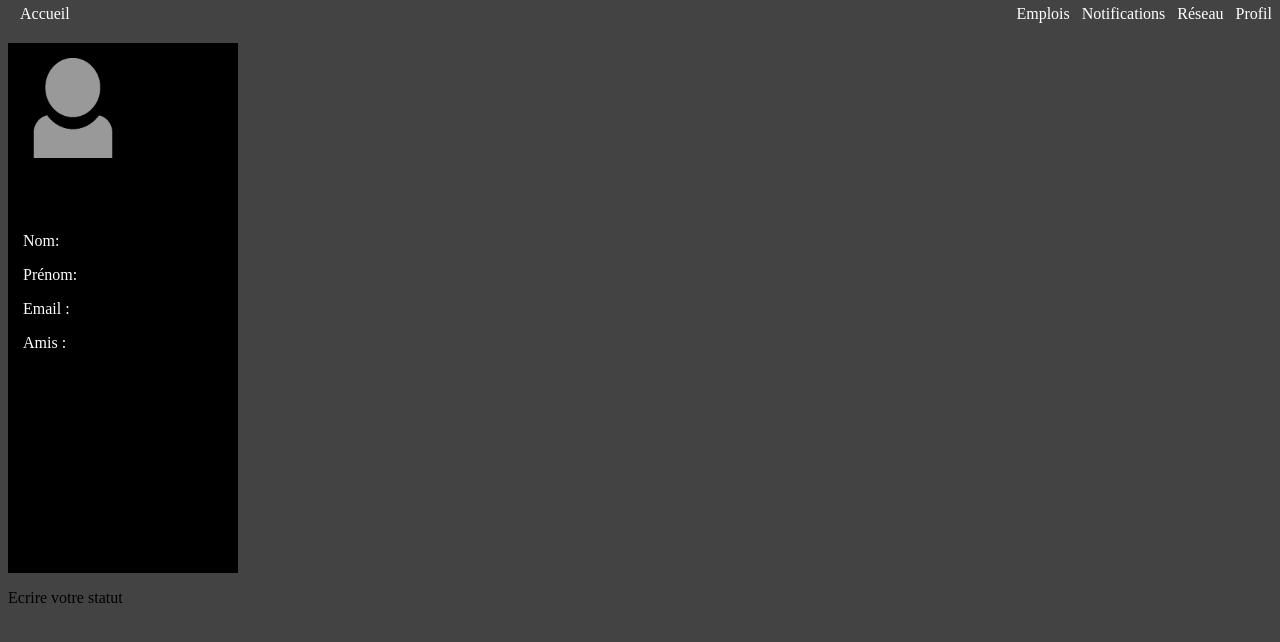
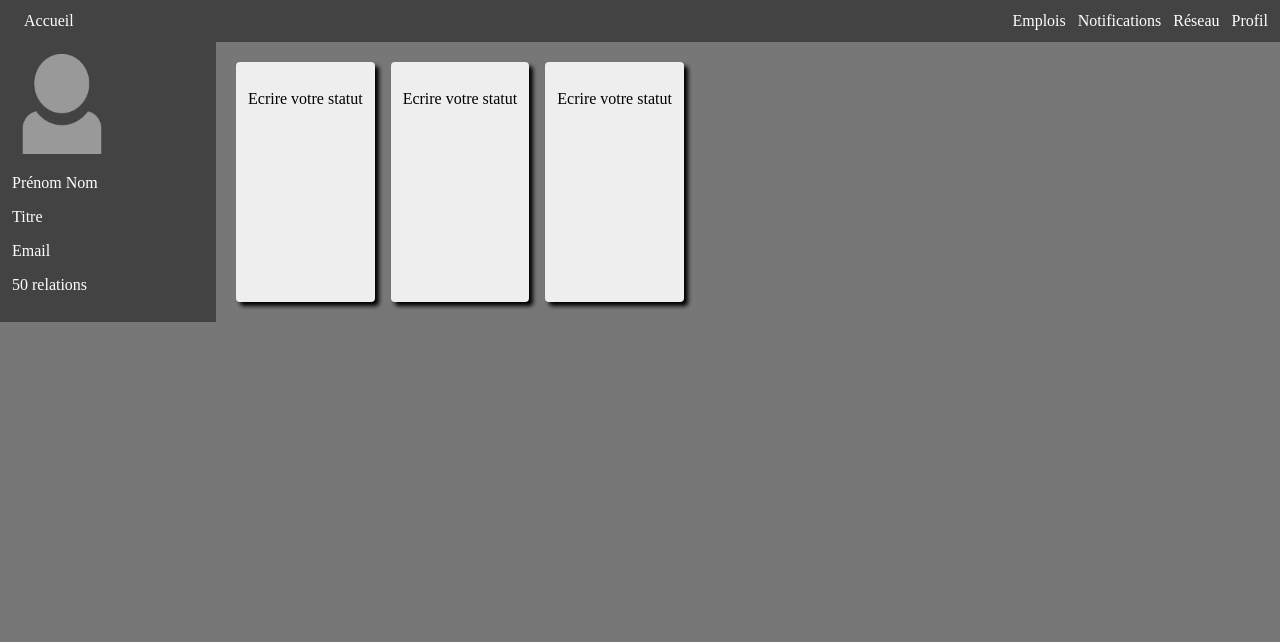
Before and after one commit to Jujulego/linkedece, a PHP site: page /Accueil.php in a window 1280 px wide. Shown: the top 642 px of the page. Run offline with PHP 8.4, Linux system fonts and the light colour scheme.

Commit message:
Coooolll !

```diff
--- a/Accueil.php
+++ /dev/null
@@ -1,38 +0,0 @@
-<?php
-/**
- * Created by PhpStorm.
- * User: Nolwenn
- * Date: 02/05/2018
- * Time: 11:33
- */
-?>
-<!DOCTYPE html>
-<html>
-<meta http-equiv="Content-Type" content="text/html; charset=utf-8" />
-<link rel="stylesheet" href="css/styleAccueil.css" />
-<head>
-	<title>Accueil</title>
-</head>
-<body>
-
-    <?php include("MenuHaut.php") ?>
-
-	<div class="bande">
-		 <img src="profil.png" width="100px" height="100px" alt="Photo de profil par défault" /><br>
-		 <br>
-		 <br>
-		 <br>
-		<p>Nom:      </p>
-		<p>Prénom:   </p>
-		<p> Email :  </p>
-		<p> Amis :   </p>
-	</div>
-
-    <div id="conteneur2">
-        <div bandeMilieu>
-            <p> Ecrire votre statut</p>
-
-        </div>
-    </div>
-</body>
-</html>
--- a/MenuHaut.php
+++ /dev/null
@@ -1,18 +0,0 @@
-<?php
-/**
- * Created by PhpStorm.
- * User: Nolwenn
- * Date: 02/05/2018
- * Time: 11:34
- */
-?>
-<div id=conteneur>
-		<a href="Accueil.html"> Accueil </a>
-
-		<div id="espace"></div>
-
-		<a href="Emplois.html"> Emplois </a>
-		<a href="Notifications.html"> Notifications </a>
-		<a href="Réseau.html"> Réseau </a>
-		<a href="Profil.html"> Profil </a>
-	</div>
--- /dev/null
+++ b/accueil.php
@@ -0,0 +1,46 @@
+<?php
+/**
+ * Created by PhpStorm.
+ * User: Nolwenn
+ * Date: 02/05/2018
+ * Time: 11:33
+ */
+?>
+<!DOCTYPE html>
+<html>
+    <head>
+        <meta http-equiv="Content-Type" content="text/html; charset=utf-8" />
+
+        <link rel="stylesheet" href="css/style_accueil.css" />
+        <link rel="stylesheet" href="css/style_general.css" />
+        <link rel="stylesheet" href="css/style_menuhaut.css" />
+
+        <title>Accueil</title>
+    </head>
+
+    <body>
+        <?php include("include/menuhaut.php") ?>
+
+        <div id="conteneur">
+            <section id="profil">
+                <img src="profil.png" width="100px" height="100px" alt="Photo de profil par défault" />
+                <p>Prénom Nom</p>
+                <p>Titre</p>
+                <p>Email</p>
+                <p>50 relations</p>
+            </section>
+
+            <section id="mur">
+                <article>
+                    <p>Ecrire votre statut</p>
+                </article>
+                <article>
+                    <p>Ecrire votre statut</p>
+                </article>
+                <article>
+                    <p>Ecrire votre statut</p>
+                </article>
+            </section>
+        </div>
+    </body>
+</html>
--- a/css/styleAccueil.css
+++ /dev/null
@@ -1,49 +0,0 @@
-body{
-    background-color: #434343ff;
-}
-
-#conteneur
-{
-    display: flex;
-    justify-content: top;
-
-}
-
-#espace
-{
-    flex: 1;
-}
-
-a
-{
-    margin-top: -3px;
-    color: white;
-    text-decoration: none;
-    margin-left: 12px;
-}
-
-.bande
-{
-
-
-    padding: 15px;
-    margin-top: 20px;
-    width:200px;
-    height:500px;
-    background: black;
-    color: white;
-}
-
-#conteneur2
-{
-    display: flex;
-}
-
-.bandeMilieu
-{
-    width:500px;
-    height:auto;
-    background: white;
-    color: black;
-
-}
--- /dev/null
+++ b/css/style_accueil.css
@@ -0,0 +1,31 @@
+/*
+ * style_accueil.css
+ *
+ * Style de la page d'accueil
+ */
+#conteneur {
+    display: flex;
+}
+
+#profil {
+    padding: 12px;
+    background: #434343;
+    color: white;
+
+    width: 15%;
+}
+
+#mur {
+    flex: 1;
+    padding: 12px;
+
+    display: flex;
+}
+
+#mur article {
+    background: #eee;
+    margin: 8px;
+    padding: 12px;
+    box-shadow: black 4px 4px 4px;
+    border-radius: 4px;
+}
--- /dev/null
+++ b/css/style_general.css
@@ -0,0 +1,9 @@
+/*
+ * style_general.css
+ *
+ * Style général du site
+*/
+body {
+    background-color: #777;
+    margin: 0px;
+}
--- /dev/null
+++ b/css/style_menuhaut.css
@@ -0,0 +1,24 @@
+/*
+ * style_menuhaut.css
+ *
+ * Style du menu en haut de la page
+ */
+#menu_haut {
+    display: flex;
+    align-items: center;
+    justify-content: center;
+    background: #434343;
+
+    padding: 12px;
+}
+
+#menu_haut #espace {
+    flex: 1;
+}
+
+#menu_haut a {
+    color: white;
+    text-decoration: none;
+
+    margin-left: 12px;
+}
--- /dev/null
+++ b/include/menuhaut.php
@@ -0,0 +1,18 @@
+<?php
+/**
+ * Created by PhpStorm.
+ * User: Nolwenn
+ * Date: 02/05/2018
+ * Time: 11:34
+ */
+?>
+<div id="menu_haut">
+    <a href="../accueil.php">Accueil</a>
+
+    <div id="espace"></div>
+
+    <a href="Emplois.php"> Emplois </a>
+    <a href="Notifications.php"> Notifications </a>
+    <a href="Réseau.php"> Réseau </a>
+    <a href="Profil.php"> Profil </a>
+</div>
```
Also changed, not shown: css/styleConnexion.css (+0 -12 lines), index.php (deleted, +0 -17 lines).
